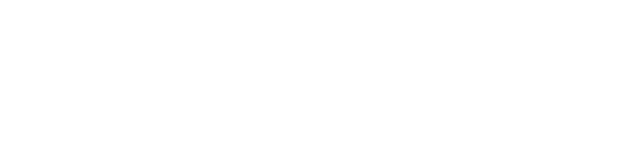
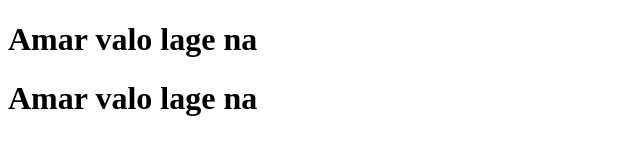
Before and after one commit to nahidsarwar52/my-f-repo, a plain HTML site: page index.html in a window 1280 px wide. Shown: the whole page, without its empty margins (0-640 px from the left). Drawn offline with Linux system fonts and the light colour scheme.

Commit message:
valo lage na

```diff
--- a/index.html
+++ b/index.html
@@ -7,6 +7,7 @@
     <title>my s repo</title>
 </head>
 <body>
-
+   <h1>Amar valo lage na</h1>
+   <h1>Amar valo lage na</h1>
 </body>
 </html>
```
